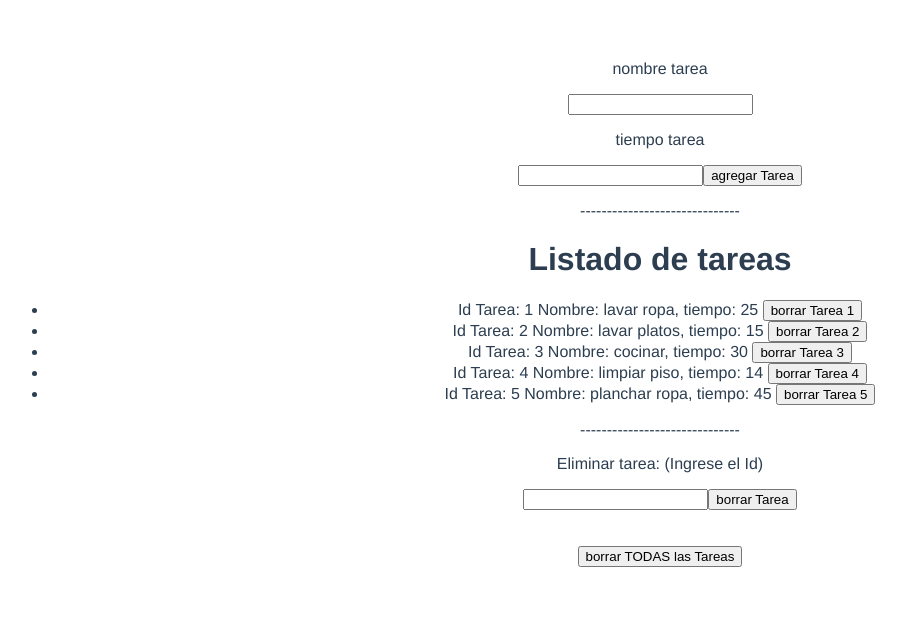
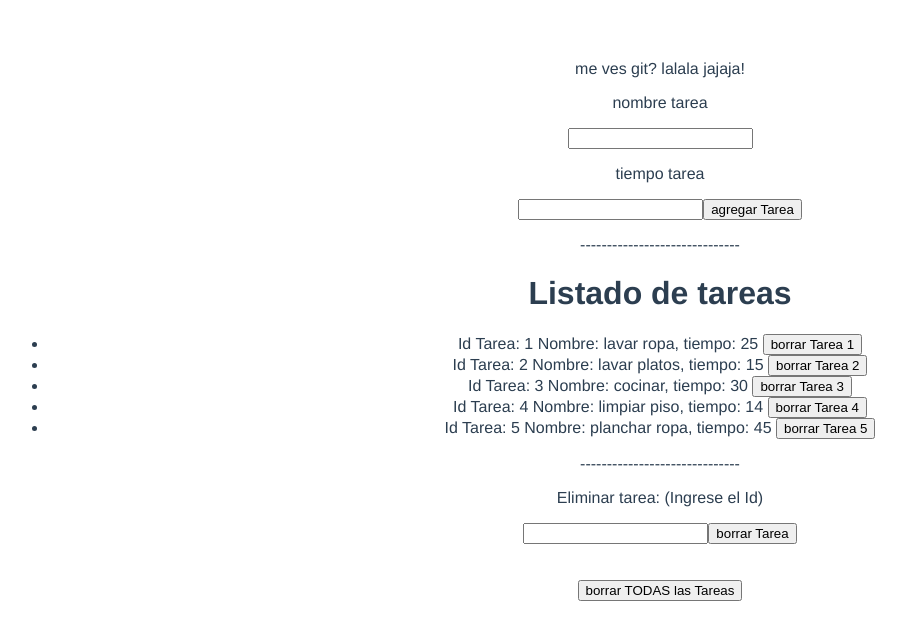
Before and after one commit to ivallejos0602/todo-app, a Vue app: page / in a window 1280 px wide. Shown: the top 640 px of the page, without its empty margins (0-906 px from the left). Built offline with nearby package versions, Linux system fonts and the light colour scheme.

Commit message:
agruegue jajaja a p en TareaList

```diff
--- a/src/components/TareasList.vue
+++ b/src/components/TareasList.vue
@@ -1,6 +1,7 @@
 <template lang="">
        <div>
             <ul>
+                 <p>me ves git? lalala jajaja!</p>
                  <p>nombre tarea</p>
                  <input v-model="nombreTareaInput"/>
                   <p>tiempo tarea</p>
```
